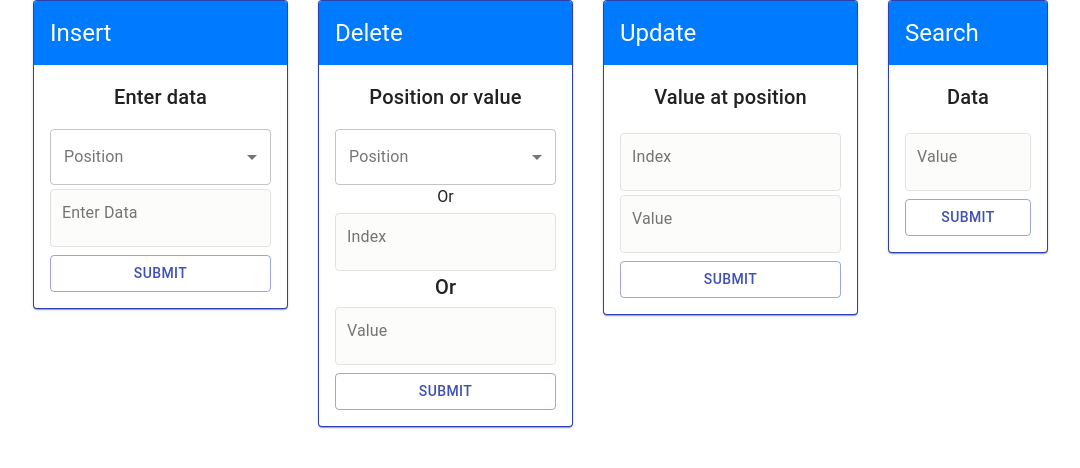
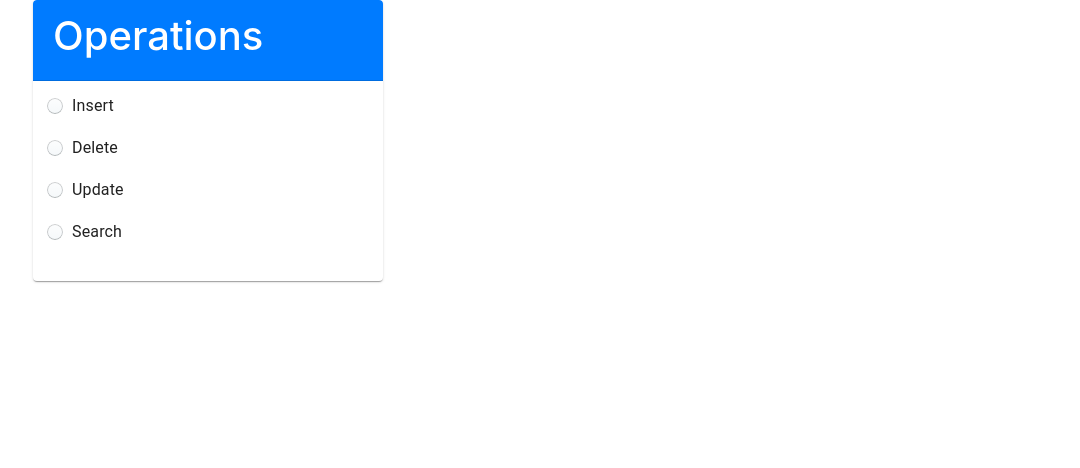
Before and after one commit to m-a-y-a-n-k/AlgoLens, a React (Create React App) app in the folder dsalgo/: page / in a window 1280 px wide. Shown: the top 468 px of the page, without its empty margins (52-1132 px from the left). Built offline with nearby package versions, Linux system fonts and the light colour scheme.

Commit message:
Radio button added

```diff
--- a/dsalgo/src/ds/LinkedList/Delete.js
+++ b/dsalgo/src/ds/LinkedList/Delete.js
@@ -76,7 +76,11 @@ export default function Delete(props) {
     const inputLabel = React.useRef(null);
     const [labelWidth, setLabelWidth] = React.useState(0);
     React.useEffect(() => {
-      setLabelWidth(inputLabel.current.offsetWidth);
+
+      if(inputLabel.current==null)
+      return(null);
+        setLabelWidth(inputLabel.current.offsetWidth);
+
     }, []);
 
     const handleChange = event => {
@@ -90,6 +94,8 @@ export default function Delete(props) {
     const [data, setData] = React.useState(null); // stores the data entered in the list
 
     const [position, setPosition] = React.useState(null); //position
+
+   if(props.show1==='Delete')
     return (
       <Card
         className={classes.root}
@@ -169,5 +175,7 @@ export default function Delete(props) {
           </FormControl>
         </CardActions>
       </Card>
-    );
+    )
+    else
+    return(<div></div>)
   }
--- a/dsalgo/src/ds/LinkedList/Insert.js
+++ b/dsalgo/src/ds/LinkedList/Insert.js
@@ -77,6 +77,8 @@ export default function Insert(props) {
   const inputLabel = React.useRef(null);
   const [labelWidth, setLabelWidth] = useState(0);
   React.useEffect(() => {
+    if(inputLabel.current==null)
+    return(null);
     setLabelWidth(inputLabel.current.offsetWidth);
   }, []);
 
@@ -86,6 +88,8 @@ export default function Insert(props) {
   //-----------------------------------------------------------
   const classes = useStyles();
   const [data, setData] = React.useState(null); // stores the data entered in the list
+
+if(props.show1==='Insert')
 
   return (
     <Card
@@ -145,5 +149,7 @@ export default function Insert(props) {
         </FormControl>
       </CardActions>
     </Card>
-  );
+  )
+  else
+  return (<div></div>)
 }
--- a/dsalgo/src/ds/LinkedList/Search.js
+++ b/dsalgo/src/ds/LinkedList/Search.js
@@ -70,7 +70,7 @@ export default function Search(props) {
     const classes1 = useStyles(); //style for formcontrol
     const classes = useStyles(); // style for card component
     const [data, setData] = React.useState(null); // stores the data entered in the list
-
+  if(props.show1==='search')
     return (
       <Card
         className={classes.root}
@@ -117,4 +117,8 @@ export default function Search(props) {
         </CardActions>
       </Card>
     );
+    else
+    return(
+      <div></div>
+    )
   }
--- a/dsalgo/src/ds/LinkedList/Update.js
+++ b/dsalgo/src/ds/LinkedList/Update.js
@@ -72,7 +72,10 @@ export default function Update(props) {
     const [position, setPosition] = React.useState(null); //position
     const classes1 = useStyles();
 
-    return (
+
+if(props.show1==='Update')
+return(
+
     <Card
     className={classes.root}
     style={{ border: "1px solid rgba(22,45,167,0.9)" }}
@@ -128,5 +131,13 @@ export default function Update(props) {
       </FormControl>
     </CardActions>
   </Card>
+
+);
+
+
+
+else
+    return (
+        <div></div>
 );
   }
--- a/dsalgo/src/ds/LinkedList/index.js
+++ b/dsalgo/src/ds/LinkedList/index.js
@@ -1,5 +1,5 @@
 import React, { useState, Fragment } from "react";
-import { Row, Col, Container } from "reactstrap";
+import { Row, Col, Container, CardHeader } from "reactstrap";
 
 import Element from "../../ui/Element";
 import Insert from "./Insert";
@@ -7,11 +7,91 @@ import Delete from "./Delete";
 import Update from "./Update";
 import Search from "./Search";
 
+import Card from "@material-ui/core/Card";
+import CardActions from "@material-ui/core/CardActions";
+import CardContent from "@material-ui/core/CardContent";
+import Typography from "@material-ui/core/Typography";
+
+
+import clsx from 'clsx';
+import { makeStyles } from '@material-ui/core/styles';
+import Radio from '@material-ui/core/Radio';
+import RadioGroup from '@material-ui/core/RadioGroup';
+import FormControlLabel from '@material-ui/core/FormControlLabel';
+import FormControl from '@material-ui/core/FormControl';
+import FormLabel from '@material-ui/core/FormLabel';
+
+const useStyles = makeStyles({
+  root: {
+    '&:hover': {
+      backgroundColor: 'transparent',
+    },
+  },
+  icon: {
+    borderRadius: '50%',
+    width: 16,
+    height: 16,
+    boxShadow: 'inset 0 0 0 1px rgba(16,22,26,.2), inset 0 -1px 0 rgba(16,22,26,.1)',
+    backgroundColor: '#f5f8fa',
+    backgroundImage: 'linear-gradient(180deg,hsla(0,0%,100%,.8),hsla(0,0%,100%,0))',
+    '$root.Mui-focusVisible &': {
+      outline: '2px auto rgba(19,124,189,.6)',
+      outlineOffset: 2,
+    },
+    'input:hover ~ &': {
+      backgroundColor: '#ebf1f5',
+    },
+    'input:disabled ~ &': {
+      boxShadow: 'none',
+      background: 'rgba(206,217,224,.5)',
+    },
+  },
+  checkedIcon: {
+    backgroundColor: '#137cbd',
+    backgroundImage: 'linear-gradient(180deg,hsla(0,0%,100%,.1),hsla(0,0%,100%,0))',
+    '&:before': {
+      display: 'block',
+      width: 16,
+      height: 16,
+      backgroundImage: 'radial-gradient(#fff,#fff 28%,transparent 32%)',
+      content: '""',
+    },
+    'input:hover ~ &': {
+      backgroundColor: '#106ba3',
+    },
+  },
+
+});
+
+
+function StyledRadio(props) {
+  const classes = useStyles();
+
+  return (
+    <Radio
+      className={classes.root}
+      disableRipple
+      color="default"
+      checkedIcon={<span className={clsx(classes.icon, classes.checkedIcon)} />}
+      icon={<span className={classes.icon} />}
+      {...props}
+    />
+  );
+}
+
+
+
 
 export default function LinkedList() {
   let [head, setHead] = useState(null);
   let [list, setList] = useState(null);
   let [rendered, setRendered] = useState(false);
+  let [compshow,setCompshow] =useState(false);
+  const showcomp=(event)=>{
+    setCompshow(event.target.value);
+    console.log(event.target.value);
+
+  }
 
   // clear function --------------------------------------------
   let clear = () => {
@@ -57,7 +137,7 @@ export default function LinkedList() {
       console.log("Original : ", head);
       clear();
       if (data) {
-        let head1 = head,curr;
+        let head1 = head, curr;
         while (head1 && head1.info == data) {
           head1 = head1.next;
           curr = head1;
@@ -150,7 +230,7 @@ export default function LinkedList() {
     }
   };
 
-  let renderList = ()=>{
+  let renderList = () => {
     let list = [];
     if (head) {
       let curr = head,
@@ -188,23 +268,55 @@ export default function LinkedList() {
   }
 
   //-----------------content of render function ------------------------------------
-  React.useEffect(()=>{
-    if(!rendered)
+  React.useEffect(() => {
+    if (!rendered)
       renderList();
   });
+
+
 
   return (
     <Container>
       <Row>
-        <Col sm={3}>
+        <Col sm={4}>
+        <Card>
+          <CardContent className="pl-0 pr-0 pt-0">
+
+         <CardHeader className="bg-primary  text-white" ><h1>Operations</h1></CardHeader>
+          <FormControl className="pl-3" component="fieldset">
+            <FormLabel   component="legend"></FormLabel>
+            <RadioGroup aria-label="gender" name="customized-radios">
+              <FormControlLabel  value="Insert" onChange={showcomp} control= {<StyledRadio />}label="Insert" />
+              <FormControlLabel  value="Delete" onChange={showcomp} control={<StyledRadio />} label="Delete" />
+              <FormControlLabel  value="Update" onChange={showcomp} control={<StyledRadio />} label="Update" />
+              <FormControlLabel  value="search" onChange={showcomp}   control={<StyledRadio />} label="Search" />
+
+            </RadioGroup>
+          </FormControl>
+
+          </CardContent>
+
+         </Card>
+
+
           <Insert
+             show1={compshow}
             insert={(data, where) => {
               insert(data, where);
             }}
           />
+                   <Search
+            show1={compshow}
+            search={(data) => {
+              search(data);
+            }}
+          />
+
+
         </Col>
         <Col sm={3}>
           <Delete
+          show1={compshow}
             del={(data, where, position) => {
               del(data, where, position);
             }}
@@ -212,17 +324,15 @@ export default function LinkedList() {
         </Col>
         <Col sm={3}>
           <Update
+            show1={compshow}
             update={(position, value) => {
               update(position, value);
             }}
           />
         </Col>
         <Col sm={2}>
-          <Search
-            search={data => {
-              search(data);
-            }}
-          />
+
+
         </Col>
       </Row>
       <Row className="mt-4 mb-4">{list}</Row>
```
Lines whose indentation alone changed are shown as unchanged.
